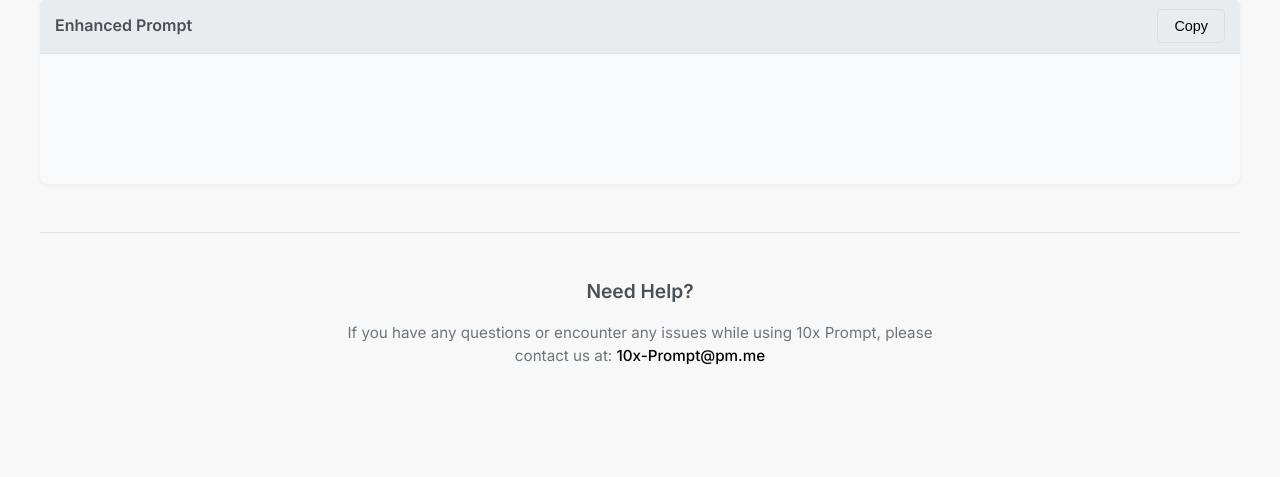
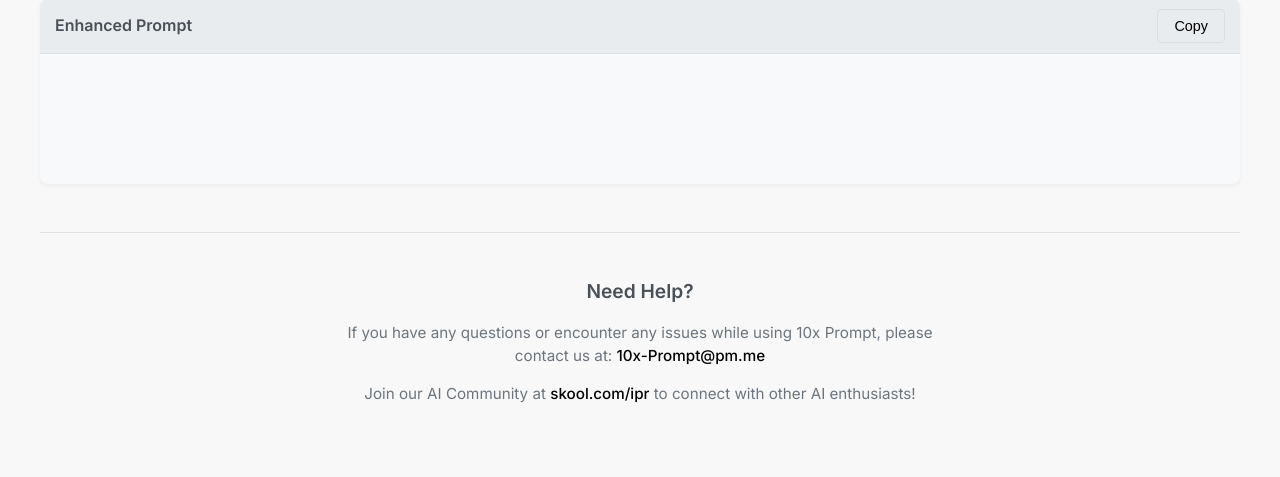
Before and after one commit to SampleBias/10x_prompt, a Flask app: template templates/index.html in a window 1280 px wide. Shown: the part 828-1305 px from the top of the page. Before the commit the page ends 1193 px from the top, so only its background shows below. Run offline with Flask 3, Linux system fonts and the light colour scheme; the template is opened without the code that fills it, so the values that code supplies are empty.

Commit message:
updated with iPr link

```diff
--- a/templates/index.html
+++ b/templates/index.html
@@ -129,6 +129,7 @@
             <div class="help-content">
                 <h3>Need Help?</h3>
                 <p>If you have any questions or encounter any issues while using 10x Prompt, please contact us at: <a href="mailto:10x-Prompt@pm.me">10x-Prompt@pm.me</a></p>
+                <p>Join our AI Community at <a href="https://www.skool.com/ipr" target="_blank">skool.com/ipr</a> to connect with other AI enthusiasts!</p>
             </div>
         </footer>
     </div>
```
